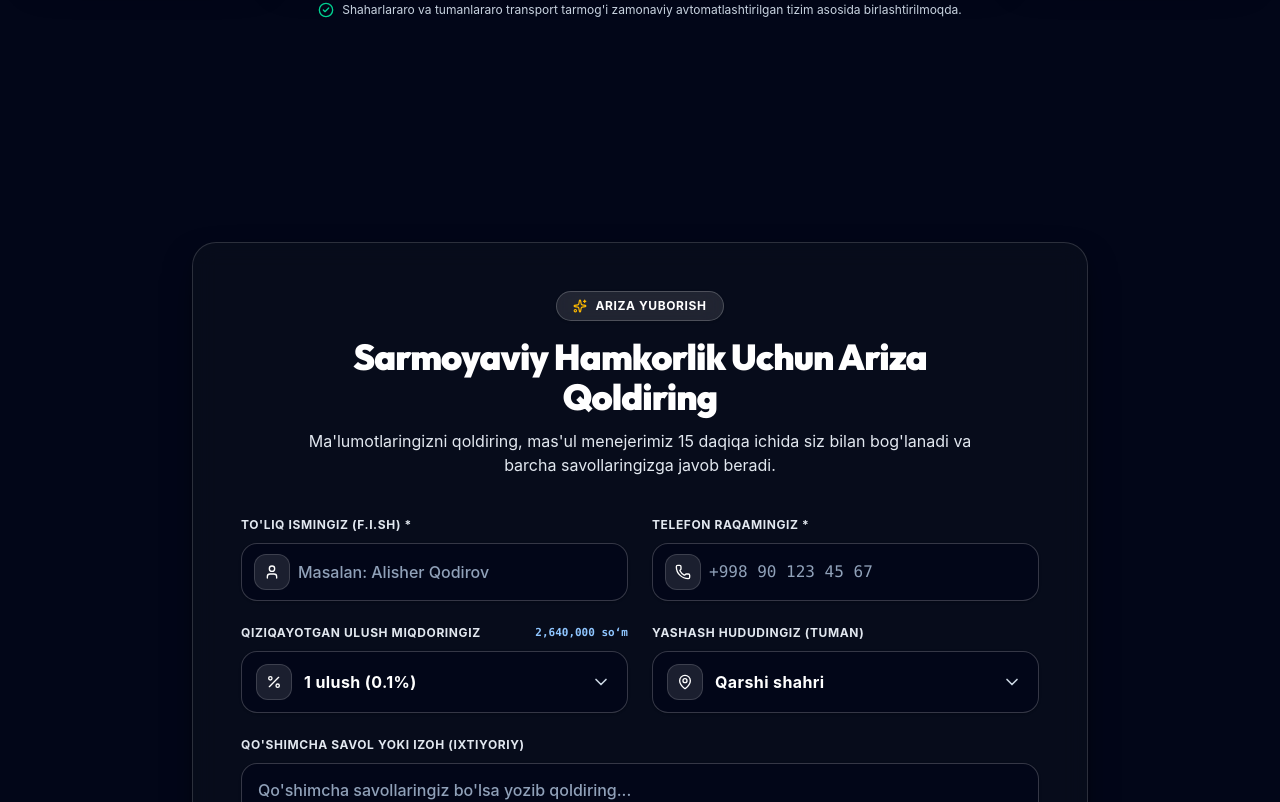
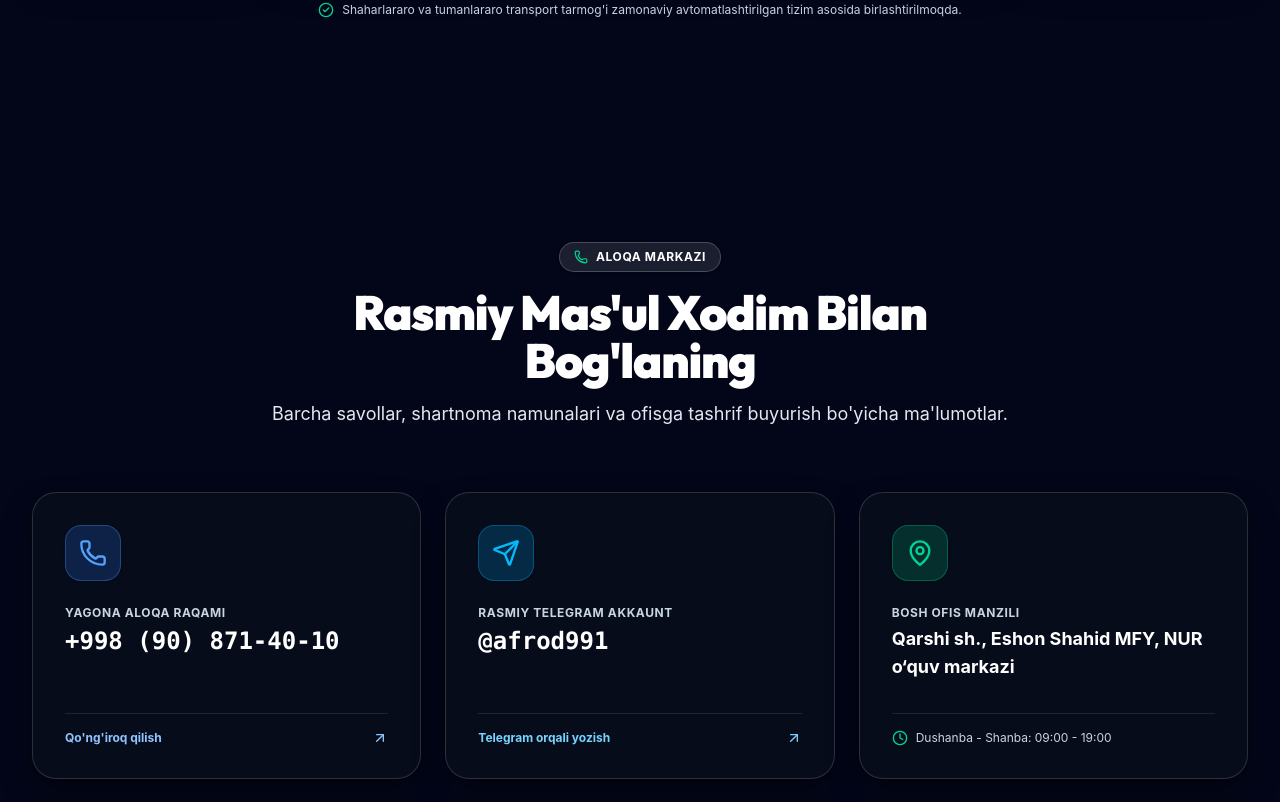
Before and after one commit to humoyun1773/zalatoye-lastochka, a React (Vite) app: page / in a window 1280 px wide. Shown: the part 8398-9200 px from the top of the page. Built offline with nearby package versions, Linux system fonts and the light colour scheme.

Commit message:
Remove ApplicationForm from website

```diff
--- a/src/App.tsx
+++ b/src/App.tsx
@@ -10,7 +10,6 @@ import { Roadmap } from './components/Roadmap';
 import { LegalGuarantees } from './components/LegalGuarantees';
 import { WhySpiderTaxi } from './components/WhySpiderTaxi';
 import { DistrictsMap } from './components/DistrictsMap';
-import { ApplicationForm } from './components/ApplicationForm';
 import { ContactSection } from './components/ContactSection';
 import { FaqSection } from './components/FaqSection';
 import { Disclaimer } from './components/Disclaimer';
@@ -44,7 +43,6 @@ const bgImages = [
 
 export function App() {
   const [lang, setLang] = useState<Language>('uz');
-  const [selectedShares] = useState<number>(1);
   const [contractModalOpen, setContractModalOpen] = useState<boolean>(false);
   const [paymentModalOpen, setPaymentModalOpen] = useState<boolean>(false);
   const [selectedPackage, setSelectedPackage] = useState<{ name?: string; amount?: string }>({});
@@ -59,8 +57,8 @@ export function App() {
 
   const t = translations[lang] || translations.uz;
 
-  const scrollToForm = () => {
-    const el = document.getElementById('application');
+  const scrollToTerms = () => {
+    const el = document.getElementById('terms');
     if (el) {
       el.scrollIntoView({ behavior: 'smooth' });
     }
@@ -107,7 +105,7 @@ export function App() {
         {/* 2. Hero Section */}
         <Hero
           t={t}
-          onScrollToForm={scrollToForm}
+          onScrollToForm={scrollToTerms}
         />
 
         {/* 3. Trust Stats Bar (01: 15 ta tuman, 02: 16 oy, 03: 2.64 mln, 04: 100%) */}
@@ -138,13 +136,6 @@ export function App() {
         {/* 10. Qashqadaryo 15 ta tumani xaritasi/kartalari */}
         <DistrictsMap lang={lang} t={t} />
 
-        {/* 13. Hamkorlikka ariza qoldirish shakli */}
-        <ApplicationForm
-          lang={lang}
-          t={t}
-          initialShares={selectedShares}
-        />
-
         {/* 14. Aloqa ma'lumotlari */}
         <ContactSection t={t} />
 
@@ -163,7 +154,7 @@ export function App() {
         isOpen={contractModalOpen}
         onClose={() => setContractModalOpen(false)}
         t={t}
-        onApply={scrollToForm}
+        onApply={scrollToTerms}
       />
 
       {/* 19. Rasmiy To'lov Kartalari Modali */}
```
